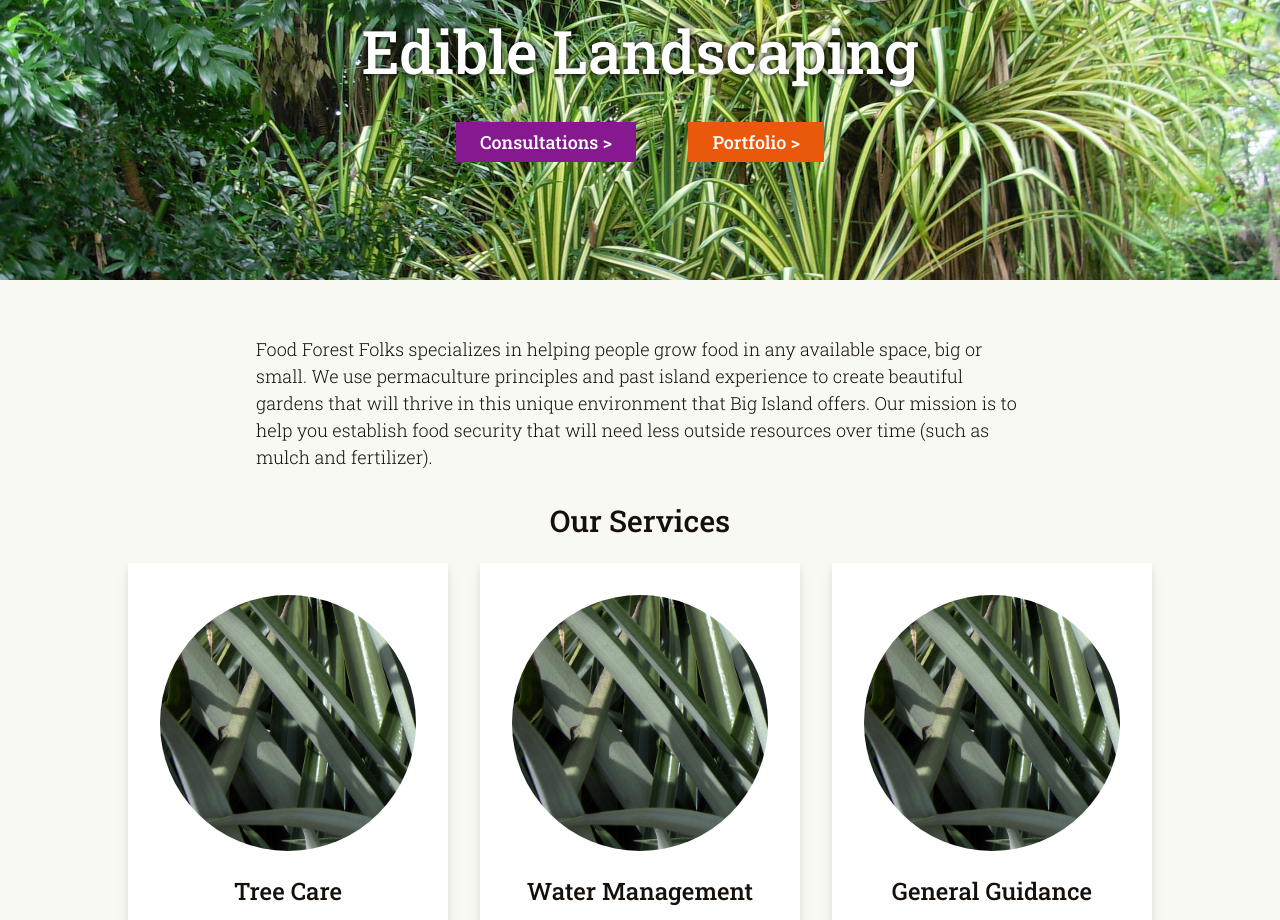
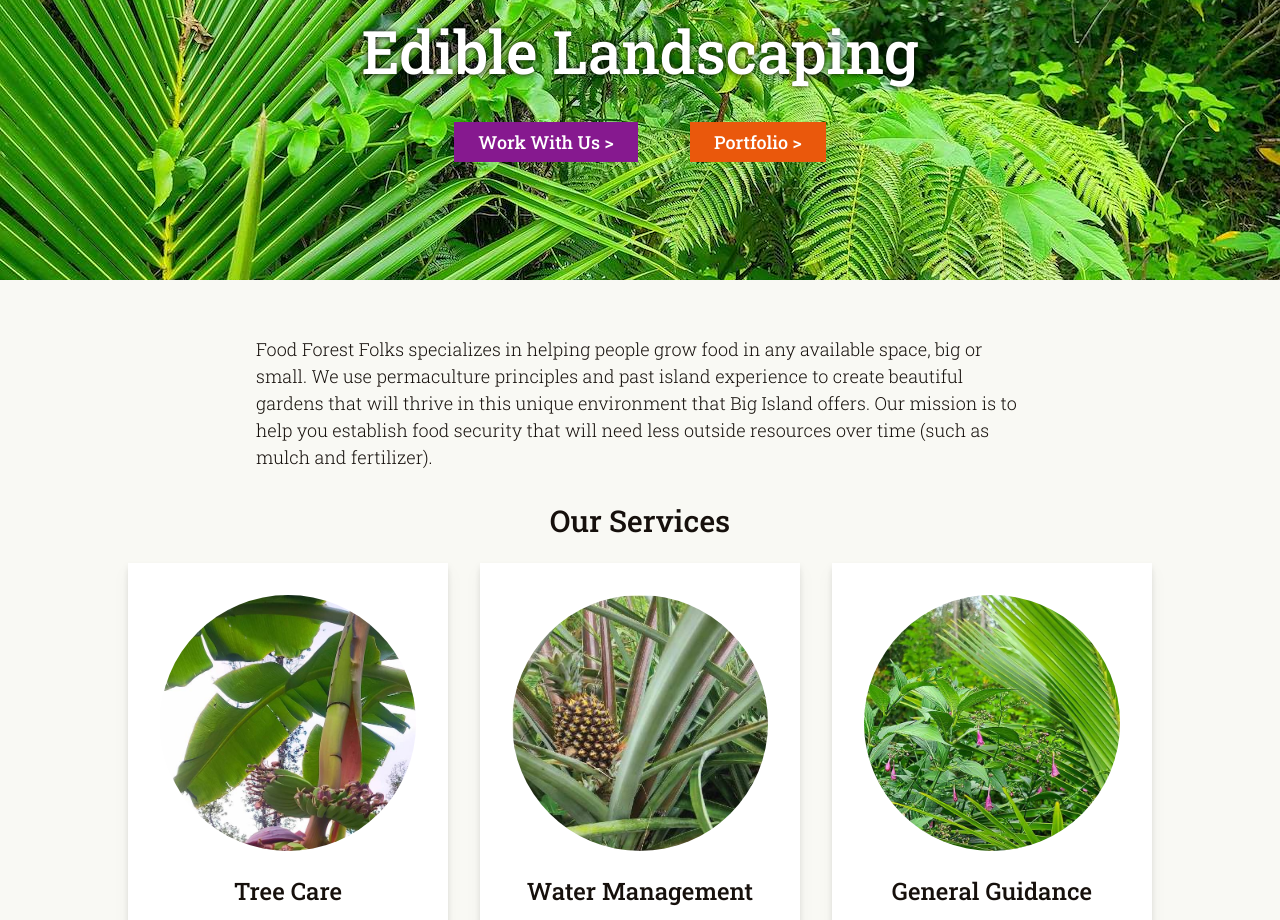
Before and after one commit to tdurtschi/food-forest-folks, a website: page index.html in a window 1280 px wide. Shown: the part 200-1120 px from the top of the page. Drawn offline with Linux system fonts and the light colour scheme.

Commit message:
New images on main page

```diff
--- a/index.html
+++ b/index.html
@@ -39,11 +39,11 @@
     </div>
   </div>
   <div class="w-100 relative h-60 sm:h-96 overflow-hidden mb-10">
-    <img class="absolute bottom-0 lg:-bottom-40 z-10 w-full" src="./images/greenery1.jpeg" />
+    <img class="absolute bottom-0 lg:-bottom-40 z-10 w-full" src="./images/splash.jpg" />
     <div class="relative z-20 h-full flex flex-col items-center justify-center">
       <h1 class="text-4xl sm:text-6xl text-white text-shadow">Edible Landscaping</h1>
       <div class="mt-6 sm:mt-12">
-        <a class="px-6 py-2 bg-fuchsia-800 text-white bold" href="./contact.html">Consultations ></a>
+        <a class="px-6 py-2 bg-fuchsia-800 text-white bold" href="./contact.html">Work With Us ></a>
         <a class="ml-6 sm:ml-12 px-6 py-2 bg-orange-600 text-white bold" href="./portfolio.html">Portfolio ></a>
       </div>
     </div>
@@ -58,7 +58,7 @@
     <h1 class="mb-6 text-center" id="our-services">Our Services</h1>
     <div class="flex flex-col md:flex-row justify-between mx-8 md:mx-auto max-w-screen-lg">
       <div class="drop-shadow-lg bg-white flex-grow p-4 basis-1/3">
-        <img class="p-4 circle mx-auto w-72 md:w-auto" src="./images/pineapple.jpeg" />
+        <img class="p-4 circle mx-auto w-72 md:w-auto" src="./images/banana3.jpg" />
         <h2 class="text-center mb-4">Tree Care</h2>
         <p>
           If you already have fruit trees established, we offer tree pruning and can help deal with pests and disease,
@@ -67,7 +67,7 @@
       </div>
       <div class="m-4"></div>
       <div class="drop-shadow-lg bg-white flex-grow p-4 basis-1/3">
-        <img class="p-4 circle mx-auto w-72 md:w-auto" src="./images/pineapple.jpeg" />
+        <img class="p-4 circle mx-auto w-72 md:w-auto" src="./images/pineapple2.png" />
         <h2 class="text-center mb-4">Water Management</h2>
         <p>
           If you live on a drier part of the island, we can help you create an oasis that will eventually require little
@@ -76,7 +76,7 @@
       </div>
       <div class="m-4"></div>
       <div class="drop-shadow-lg bg-white flex-grow p-4 basis-1/3">
-        <img class="p-4 circle mx-auto w-72 md:w-auto" src="./images/pineapple.jpeg" />
+        <img class="p-4 circle mx-auto w-72 md:w-auto" src="./images/foliage3.jpg" />
         <h2 class="text-center mb-4">General Guidance</h2>
         <p>
           We can build raised bed gardens and herb spirals, create food bearing hedgerows for privacy, help with
@@ -107,7 +107,7 @@
           </div>
         </div>
         <div class="">
-          <img src="./images/ferns.jpg" class="lg:absolute top-8 special-image" />
+          <img src="./images/ferns2.jpg" class="lg:absolute top-8 special-image" />
         </div>
       </div>
     </div>
```
Also changed, not shown: contact.html (+4 -1 lines), dist/output.css, images/banana2.jpg (added), images/banana3.jpg (added), images/ferns2.jpg (added), images/foliage3.jpg (added), images/greenery1.jpeg (deleted), images/pineapple.jpeg (deleted), images/pineapple2.png (added), images/splash.jpg (added).
